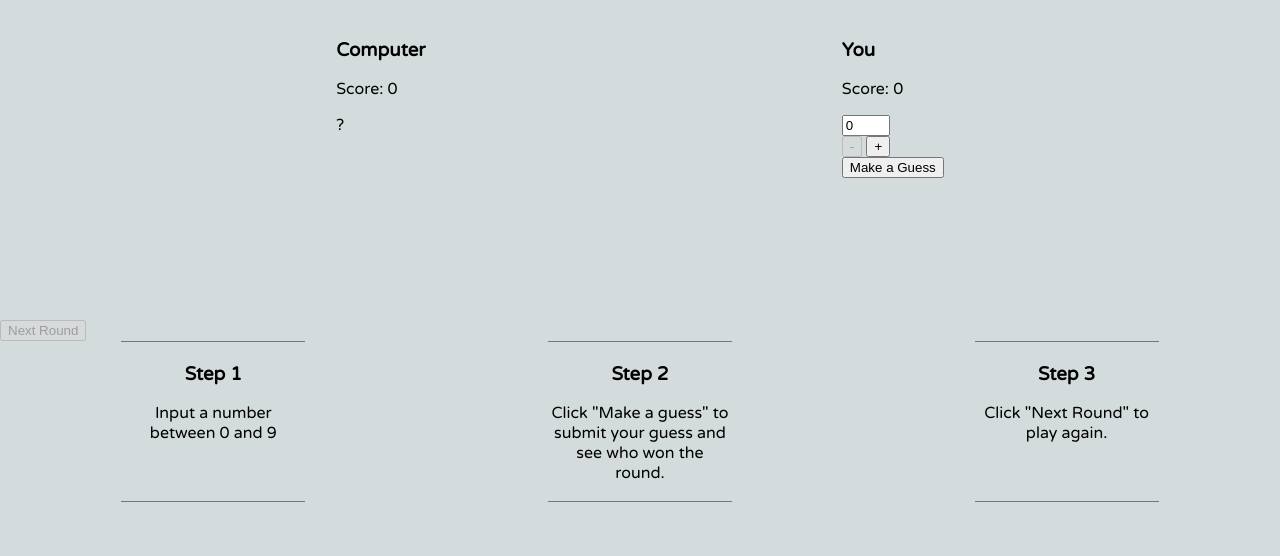
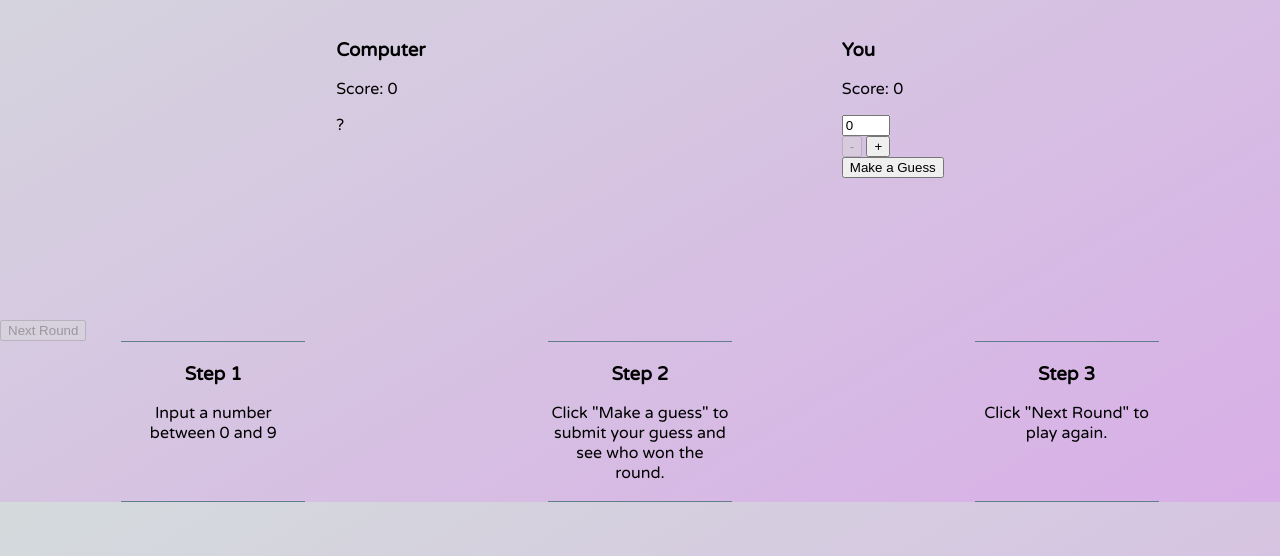
Before and after one commit to VictoriaMD/Number_Guesser, a plain HTML site: page index.html in a window 1280 px wide. Shown: the part 244-800 px from the top of the page. Drawn offline with Linux system fonts and the light colour scheme.

Commit message:
make some changes

```diff
--- a/style.css
+++ b/style.css
@@ -3,7 +3,8 @@ html, body {
 }
 
 body {
-    background-color: #d4dbdc;
+    background-image: linear-gradient(to bottom right,#d4dbdc,#d8afe7 );
+;
     font-family: 'Varela Round', Arial, Helvetica, sans-serif;
 }
 
```
Also changed, not shown: index.html (+1 -0 lines).
